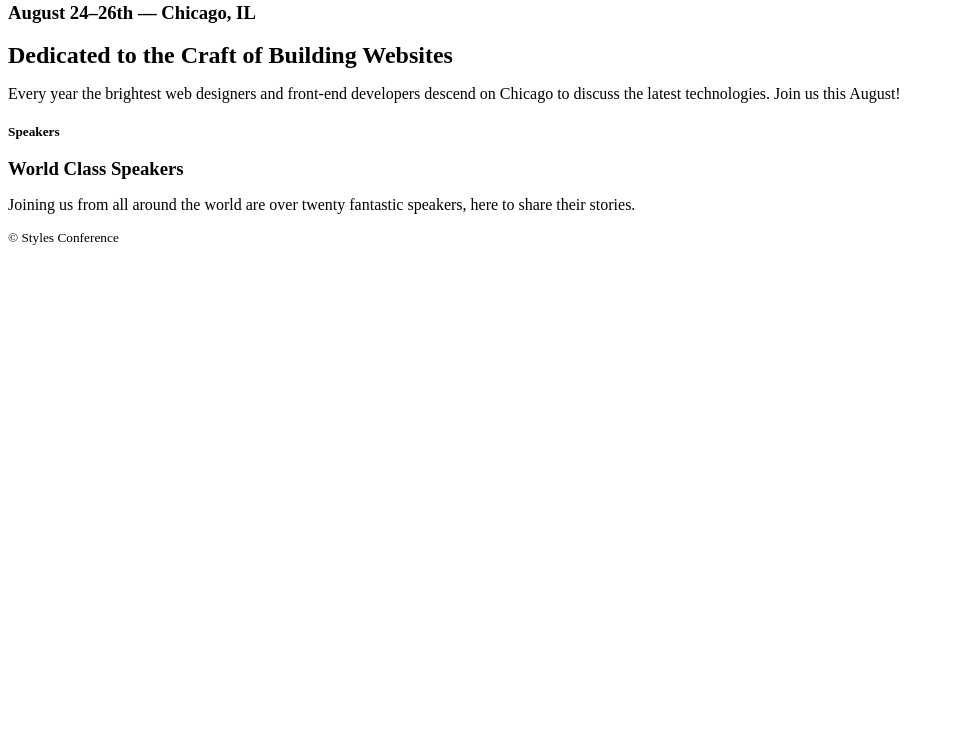
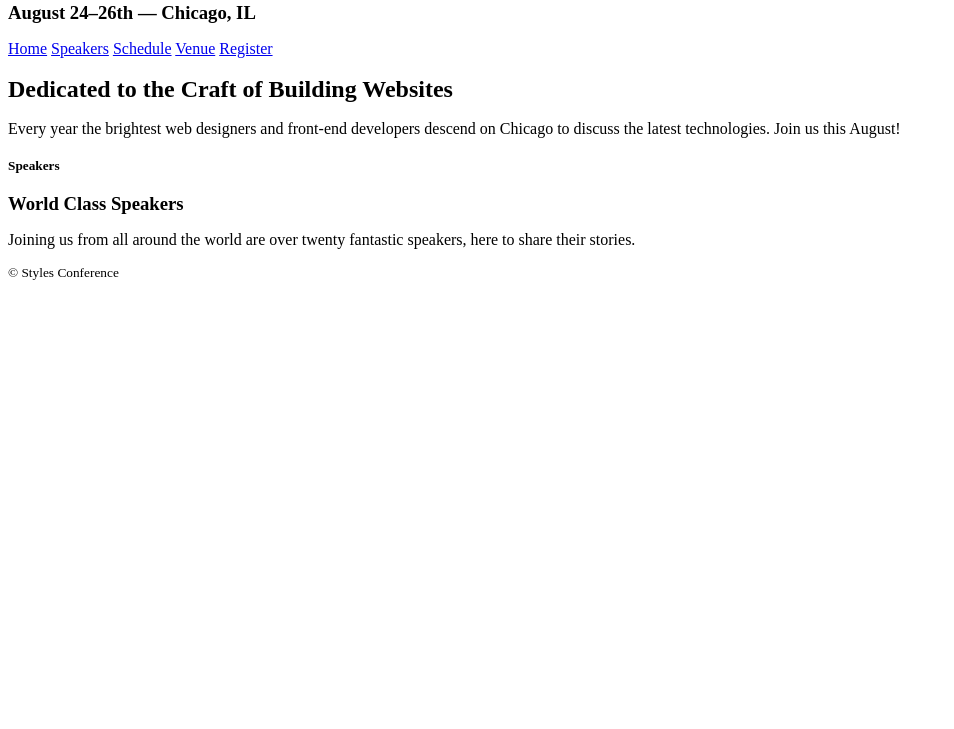
Before and after one commit to jeremyraby/learn_html_shay_howe, a plain HTML site: page index.html in a window 1280 px wide. Shown: the part 71-800 px from the top of the page, without its empty margins (0-954 px from the left). Drawn offline with Linux system fonts and the light colour scheme.

Commit message:
Added nav bar and 5 links to the header of index.html

```diff
--- a/index.html
+++ b/index.html
@@ -11,6 +11,13 @@
         <a href="index.html">Styles Conference</a>
         </h1>
       <h3>August 24&ndash;26th &mdash; Chicago, IL</h3>
+      <nav>
+        <a href="index.html">Home</a>
+        <a href="speakers.html">Speakers</a>
+        <a href="schedule.html">Schedule</a>
+        <a href="venue.html">Venue</a>
+        <a href="register.html">Register</a>
+      </nav>
     </header>
     <section>
       <h2>Dedicated to the Craft of Building Websites</h2>
```
